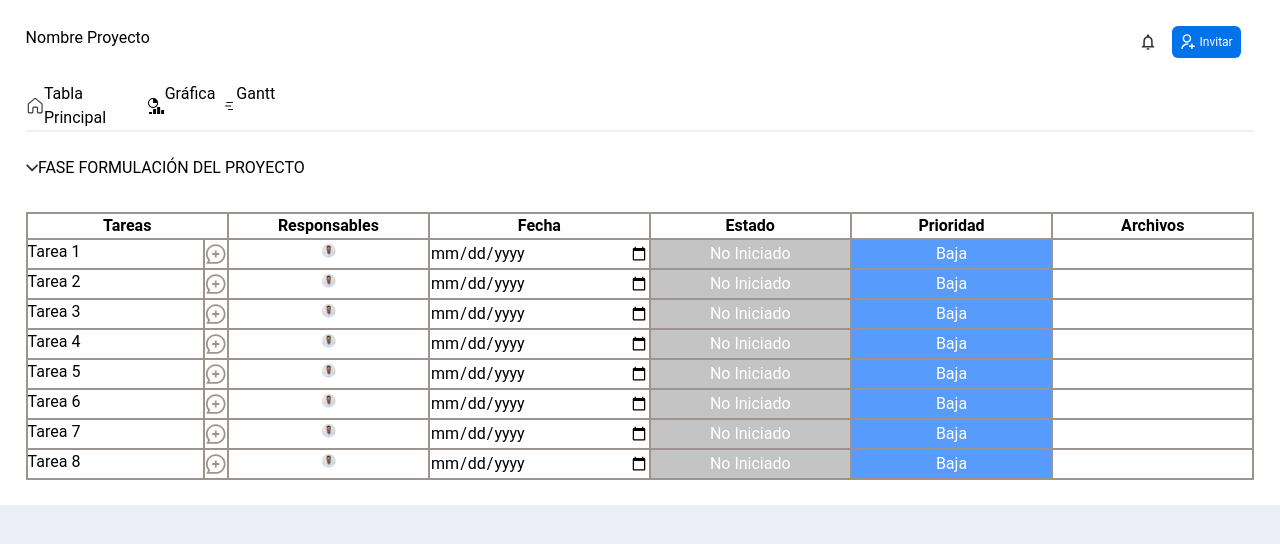
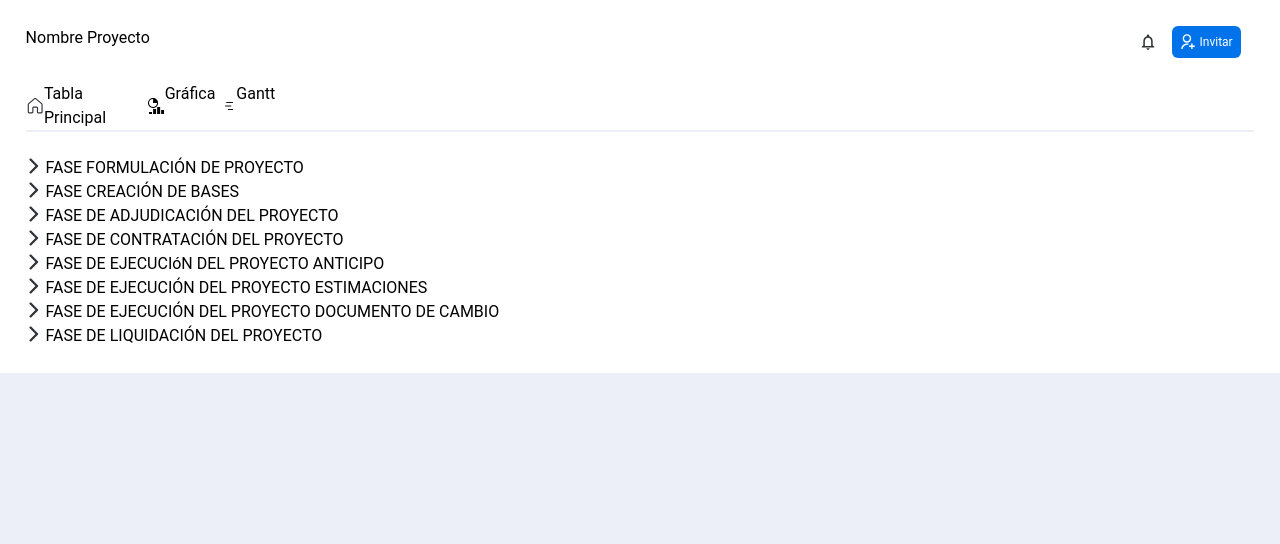
Before and after one commit to XelApps23/proyectosmuni, a Next.js app: page /taskList in a window 1280 px wide. Shown: the top 544 px of the page. Built offline with nearby package versions, Linux system fonts and the light colour scheme.

Commit message:
Phases of project

```diff
--- /dev/null
+++ b/components/icons/ArrowIcon.tsx
@@ -0,0 +1,11 @@
+import React from 'react'
+
+const ArrowIcon = () => {
+  return (
+    <svg width="100%" height="100%" viewBox="0 0 8 14" fill="none" xmlns="http://www.w3.org/2000/svg">
+        <path d="M0.292787 0.636048C0.105316 0.823576 0 1.07788 0 1.34305C0 1.60821 0.105316 1.86252 0.292787 2.05005L5.24279 7.00005L0.292787 11.95C0.110629 12.1387 0.00983372 12.3913 0.0121121 12.6535C0.0143906 12.9156 0.11956 13.1665 0.304968 13.3519C0.490376 13.5373 0.741188 13.6424 1.00339 13.6447C1.26558 13.647 1.51818 13.5462 1.70679 13.364L7.36379 7.70705C7.55126 7.51952 7.65657 7.26521 7.65657 7.00005C7.65657 6.73488 7.55126 6.48058 7.36379 6.29305L1.70679 0.636048C1.51926 0.448577 1.26495 0.343262 0.999786 0.343262C0.734622 0.343262 0.480314 0.448577 0.292787 0.636048Z" fill="#323338"/>
+    </svg>
+  )
+}
+
+export default ArrowIcon
--- a/components/main/MiniButton.tsx
+++ b/components/main/MiniButton.tsx
@@ -5,13 +5,14 @@ interface MiniButtonProps extends ComponentProps<'button'> {
   icon: ReactNode
   secondaryIcon?: ReactNode
   tertiaryIcon?: ReactNode
-  variant: 'expand' | 'cancel' | 'radio'
+  variant: 'expand' | 'cancel' | 'radio' | 'arrow'
 }
 
 const variantsMiniButton = {
   expand: 'border rounded-sm',
   cancel: 'border-none',
-  radio: 'border-none'
+  radio: 'border-none',
+  arrow: 'border-none'
 }
 
 const MiniButton = ({
@@ -27,15 +28,15 @@ const MiniButton = ({
   }
   return (
         <>
-          <div className={`h-6 w-5 ${variantsMiniButton[variant]}`} onMouseOut={() => { setStateHover(false) }} onMouseOver={() => { setStateHover(true) }}>
+          <div className={`h-5 w-5 ${variantsMiniButton[variant]}`} onMouseOut={() => { setStateHover(false) }} onMouseOver={() => { setStateHover(true) }}>
             <button className='h-5 w-5' onClick={handleClick}>
               {
                 secondaryIcon
                   ? <div> {
                   state
-                    ? <div>{icon}</div>
+                    ? <div className='w-4 h-4'>{icon}</div>
                     : <div>
-                    {stateHover ? <div>{secondaryIcon}</div> : <div>{tertiaryIcon}</div>}
+                    {stateHover ? <div className='w-4 h-4'>{secondaryIcon}</div> : <div className='w-4 h-4'>{tertiaryIcon}</div>}
                   </div>
                   }
                  </div>
--- a/pages/taskList.tsx
+++ b/pages/taskList.tsx
@@ -12,7 +12,43 @@ import Input from '@/components/main/Input'
 import PeopleSuggested from '@/components/main/PeopleSuggested'
 import TaskListHeader from './taskListHeader'
 import Link from 'next/link'
+import MiniButton from '@/components/main/MiniButton'
+import ArrowIcon from '@/components/icons/ArrowIcon'
 export default function taskList () {
+  const phases = [
+    {
+      id: 1,
+      nombre: 'FASE FORMULACIÓN DE PROYECTO'
+    },
+    {
+      id: 2,
+      nombre: 'FASE CREACIÓN DE BASES'
+    },
+    {
+      id: 3,
+      nombre: 'FASE DE ADJUDICACIÓN DEL PROYECTO'
+    },
+    {
+      id: 4,
+      nombre: 'FASE DE CONTRATACIÓN DEL PROYECTO'
+    },
+    {
+      id: 5,
+      nombre: 'FASE DE EJECUCIóN DEL PROYECTO ANTICIPO'
+    },
+    {
+      id: 6,
+      nombre: 'FASE DE EJECUCIÓN DEL PROYECTO ESTIMACIONES'
+    },
+    {
+      id: 7,
+      nombre: 'FASE DE EJECUCIÓN DEL PROYECTO DOCUMENTO DE CAMBIO'
+    },
+    {
+      id: 8,
+      nombre: 'FASE DE LIQUIDACIÓN DEL PROYECTO'
+    }
+  ]
   const tasks = [
     {
       id: 0,
@@ -63,6 +99,16 @@ export default function taskList () {
       status: 'No Iniciado'
     }
   ]
+  const [controlPhase, setControlPhase] = useState([
+    { id: 0, isClickPhase: false },
+    { id: 1, isClickPhase: false },
+    { id: 2, isClickPhase: false },
+    { id: 3, isClickPhase: false },
+    { id: 4, isClickPhase: false },
+    { id: 5, isClickPhase: false },
+    { id: 6, isClickPhase: false },
+    { id: 7, isClickPhase: false }
+  ])
   const [controls, setControls] = useState([
     { id: 0, chat: false, isOpenPriority: false, isClickResponsible: false, statePriority: 'Baja', bgPriority: 'border-solid border-gray3 border-2 bg-prioridadBaja', isOpenStatus: false, stateStatus: 'No Iniciado', bgStatus: 'border-solid border-gray3 border-2 bg-estadoNoIniciado' },
     { id: 1, chat: false, isOpenPriority: false, isClickResponsible: false, statePriority: 'Baja', bgPriority: 'border-solid border-gray3 border-2 bg-prioridadBaja', isOpenStatus: false, stateStatus: 'No Iniciado', bgStatus: 'border-solid border-gray3 border-2 bg-estadoNoIniciado' },
@@ -172,15 +218,38 @@ export default function taskList () {
     }
     setControls(newControls)
   }
+  const changeClickPhase = (id: number) => {
+    const newControls = controlPhase.map(control => {
+      if (control.id === id) {
+        return {
+          ...control,
+          isClickPhase: !control.isClickPhase
+        }
+      } else {
+        return control
+      }
+    })
+    setControlPhase(newControls)
+    console.log(controlPhase)
+  }
   return (
     <div className='bg-white1 p-[2%]' lang="es-GT">
       <TaskListHeader/>
-      <div className='flex'>
-        <div className='w-[1%]'>
-          <ArrowDownIcon/>
+      {
+        phases.map((phase) => (
+          <div key={phase.id}>
+            <div className='flex' onClick={() => changeClickPhase(phase.id - 1)}>
+                <MiniButton
+                  icon={<ArrowDownIcon />}
+                  variant="arrow"
+                  secondaryIcon={<ArrowIcon />}
+                  tertiaryIcon={<ArrowIcon />}
+                />
+              {phase.nombre}
             </div>
-        <p>FASE FORMULACIÓN DEL PROYECTO</p>
-      </div>
+            {
+              controlPhase[phase.id - 1].isClickPhase &&
+              <div>
                 <table className="border-solid border-gray3 border-2 mt-4 md:mt-8">
                   <thead>
                     <tr>
@@ -372,6 +441,12 @@ export default function taskList () {
                     ))}
                   </tbody>
                 </table>
+                <br/>
+              </div>
+            }
+          </div>
+        ))
+      }
     </div>
   )
 }
```
Lines whose indentation alone changed are shown as unchanged.
